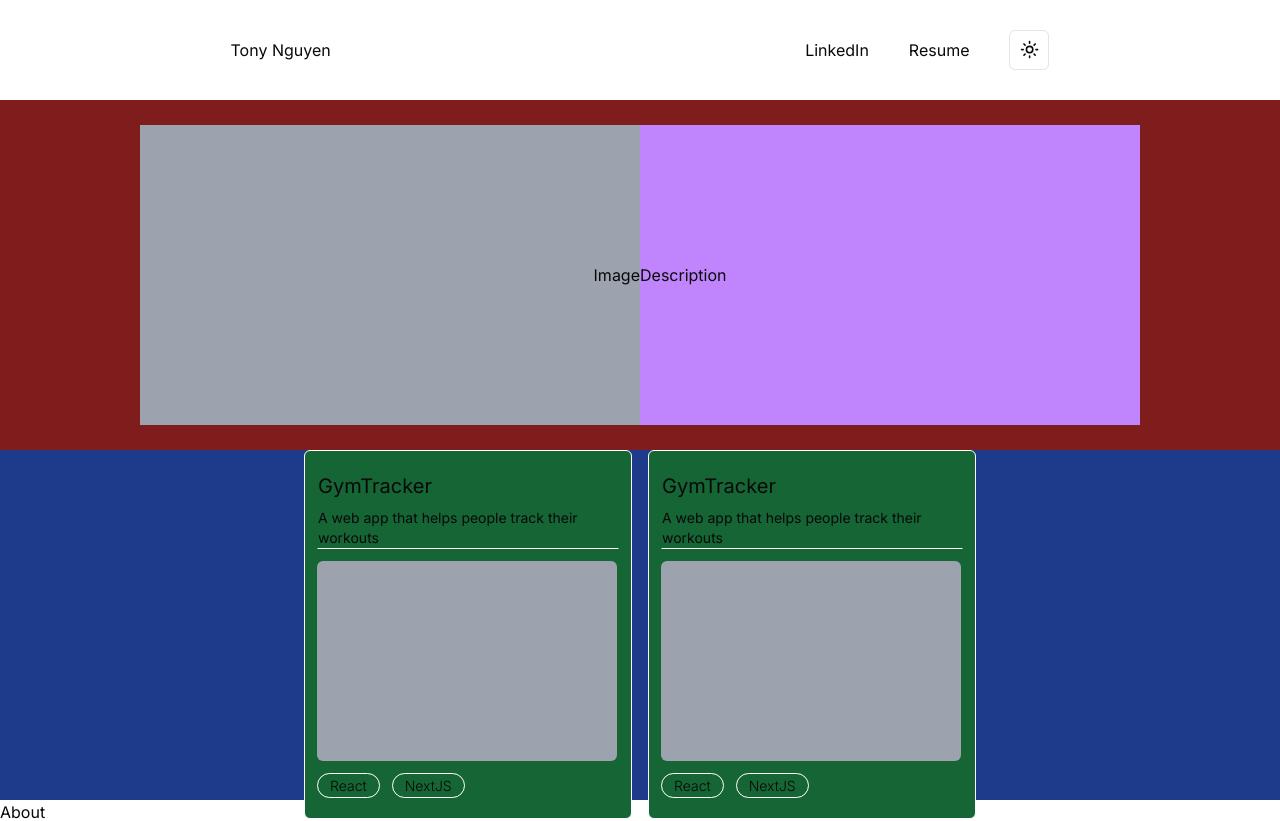
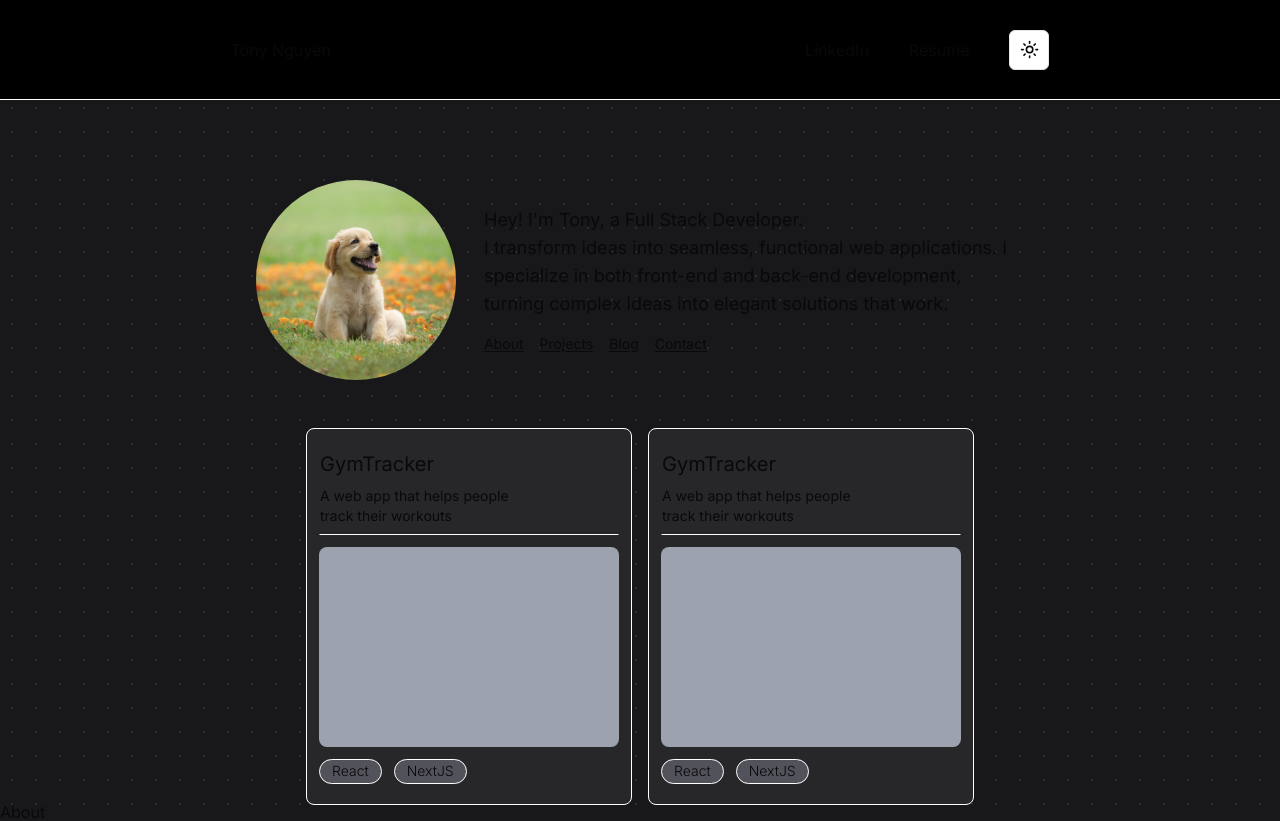
Before and after one commit to TonyNgyen/personal, a Next.js app: page / in a window 1280 px wide. Shown: the top 821 px of the page. Built offline with nearby package versions, Linux system fonts and the light colour scheme.

Commit message:
Adding to hero section

```diff
--- a/package.json
+++ b/package.json
@@ -13,6 +13,7 @@
     "@radix-ui/react-slot": "^1.1.0",
     "class-variance-authority": "^0.7.0",
     "clsx": "^2.1.1",
+    "framer-motion": "^11.3.31",
     "lucide-react": "^0.436.0",
     "next": "14.2.7",
     "next-themes": "^0.3.0",
--- a/src/app/page.tsx
+++ b/src/app/page.tsx
@@ -4,10 +4,11 @@ import Contact from "@/components/sections/contact/contact";
 import Hero from "@/components/sections/hero/hero";
 import Navbar from "@/components/navbar/navbar";
 import Projects from "@/components/sections/projects/projects";
+import { motion, useScroll, useMotionValueEvent } from "framer-motion";
 
 export default function Home() {
   return (
-    <main className="">
+    <main className="bg-zinc-900 inset-0 bg-[radial-gradient(#2a2a30_1px,transparent_1px)] [background-size:24px_24px]">
       <Navbar />
       <Hero />
       <About />
--- a/src/components/cards/heroCard/heroCard.tsx
+++ b/src/components/cards/heroCard/heroCard.tsx
@@ -11,13 +11,13 @@ interface Information {
 
 function HeroCard({ data }: { data: Information }) {
   return (
-    <div className="bg-green-800 rounded-md border-white border px-3 py-5 flex flex-col gap-3">
-      <div className="border-b-white border border-transparent">
+    <div className="bg-zinc-800 rounded-lg border-white border px-3 py-5 flex flex-col gap-3">
+      <div className="border-b-white border border-transparent pb-2">
         <h1 className="mb-2 text-xl">{data.name}</h1>
-        <h2 className="w-[300px] text-sm">{data.description}</h2>
+        <h2 className="w-[190px] text-sm">{data.description}</h2>
       </div>
 
-      <div className="w-[300px] h-[200px] bg-gray-400 rounded-md">{data.image}</div>
+      <div className="w-[300px] h-[200px] bg-gray-400 rounded-lg">{data.image}</div>
       <div className="flex gap-3">
         {data.technologies.map((technology) => (
           <Chip technology={technology} />
--- a/src/components/chip/chip.tsx
+++ b/src/components/chip/chip.tsx
@@ -1,7 +1,11 @@
 import React from "react";
 
 function Chip({ technology }: { technology: string }) {
-  return <div className="text-sm px-3 rounded-full py-[0.1rem] font-light border-white border">{technology}</div>;
+  return (
+    <div className="text-sm px-3 rounded-full py-[0.1rem] font-light border-white border bg-zinc-600">
+      {technology}
+    </div>
+  );
 }
 
 export default Chip;
--- a/src/components/navbar/navbar.tsx
+++ b/src/components/navbar/navbar.tsx
@@ -1,11 +1,29 @@
-import React from "react";
+"use client";
+
+import React, { useEffect, useState } from "react";
 import { ModeToggle } from "../ui/toggle-mode";
 import Link from "next/link";
-import styles from "./navbar.module.css"
+import styles from "./navbar.module.css";
+import { motion, useScroll, useMotionValueEvent } from "framer-motion";
 
 function Navbar() {
+  const { scrollY } = useScroll();
+  const [hidden, setHidden] = useState(false);
+  useMotionValueEvent(scrollY, "change", (latest) => {
+    const previous = scrollY.getPrevious();
+    if (latest > previous && latest > 150) {
+      setHidden(true);
+    } else {
+      setHidden(false);
+    }
+  });
   return (
-    <div className="border-b border-b-white flex p-3 h-[100px] justify-evenly items-center gap-64">
+    <motion.nav
+      variants={{ visible: { y: 0 }, hidden: { y: "-100%" } }}
+      animate={hidden ? "hidden" : "visible"}
+      transition={{ duration: 0.35, ease: "easeInOut" }}
+      className="sticky top-0 border-b border-b-white flex p-3 h-[100px] justify-evenly items-center gap-64 bg-black"
+    >
       <div>Tony Nguyen</div>
       <div className="flex justify-center items-center gap-10">
         <div className="flex gap-10">
@@ -14,7 +32,7 @@ function Navbar() {
         </div>
         <ModeToggle />
       </div>
-    </div>
+    </motion.nav>
   );
 }
 
--- a/src/components/sections/about/about.tsx
+++ b/src/components/sections/about/about.tsx
@@ -1,9 +1,11 @@
-import React from 'react'
+import React from "react";
 
 function About() {
   return (
-    <div>About</div>
-  )
+    <div className="h-screen" id="about">
+      About
+    </div>
+  );
 }
 
-export default About
+export default About;
--- a/src/components/sections/blog/blog.tsx
+++ b/src/components/sections/blog/blog.tsx
@@ -1,9 +1,11 @@
-import React from 'react'
+import React from "react";
 
 function Blog() {
   return (
-    <div>Blog</div>
-  )
+    <div className="h-screen" id="blog">
+      Blog
+    </div>
+  );
 }
 
-export default Blog
+export default Blog;
--- a/src/components/sections/contact/contact.tsx
+++ b/src/components/sections/contact/contact.tsx
@@ -1,9 +1,11 @@
-import React from 'react'
+import React from "react";
 
 function Contact() {
   return (
-    <div>Contact</div>
-  )
+    <div className="h-screen" id="contact">
+      Contact
+    </div>
+  );
 }
 
-export default Contact
+export default Contact;
--- a/src/components/sections/hero/hero.tsx
+++ b/src/components/sections/hero/hero.tsx
@@ -1,6 +1,8 @@
 import React from "react";
 import styles from "./hero.module.css";
 import HeroCard from "@/components/cards/heroCard/heroCard";
+import Link from "next/link";
+import Image from "next/image";
 
 let cardInformation = [
   {
@@ -21,21 +23,46 @@ let cardInformation = [
 
 function Hero() {
   return (
-    <div className="bg-gray-700 h-[calc(100vh-100px)]">
-      <div className="bg-red-900 h-1/2 flex justify-center items-center">
-        <div className="w-[500px] bg-gray-400">
-          <div className="w-[500px] h-[300px] flex justify-end items-center">
-            Image
-          </div>
+    <div className="h-[calc(100vh-100px)] flex flex-col items-center gap-12 pt-20">
+      <div className="flex items-center gap-7">
+        <div className="flex items-center">
+          <Image
+            src="/dog.jpg"
+            width={200}
+            height={200}
+            alt="Picture of the dog"
+            className="rounded-full"
+          />
         </div>
-        <div className="w-[500px] bg-purple-400">
-          <div className="w-[500px] h-[300px] flex justify-start items-center">
-            Description
+        <div className="w-[540px]">
+          <div className="flex justify-center items-start flex-col gap-4">
+            <div className="text-lg">
+              <h1>Hey! I'm Tony, a Full Stack Developer.</h1>
+              <h1>
+                I transform ideas into seamless, functional web applications. I
+                specialize in both front-end and back-end development, turning
+                complex ideas into elegant solutions that work.
+              </h1>
+            </div>
+            <div className="flex gap-4 text-sm">
+              <Link className="underline underline-offset-2" href="#about">
+                About
+              </Link>
+              <Link className="underline underline-offset-2" href="#projects">
+                Projects
+              </Link>
+              <Link className="underline underline-offset-2" href="#blog">
+                Blog
+              </Link>
+              <Link className="underline underline-offset-2" href="#contact">
+                Contact
+              </Link>
+            </div>
           </div>
         </div>
       </div>
-      <div className="bg-blue-900 h-1/2">
-        <div className="flex justify-center gap-4">
+      <div className="">
+        <div className="flex gap-4">
           {cardInformation.map((project) => (
             <HeroCard data={project} />
           ))}
--- a/src/components/sections/projects/projects.tsx
+++ b/src/components/sections/projects/projects.tsx
@@ -1,9 +1,11 @@
-import React from 'react'
+import React from "react";
 
 function Projects() {
   return (
-    <div className=''>projects</div>
-  )
+    <div className="h-screen" id="projects">
+      projects
+    </div>
+  );
 }
 
-export default Projects
+export default Projects;
```
Also changed, not shown: public/dog.jpg (added), 1 other file (tests, documents, lock files or other folders).
